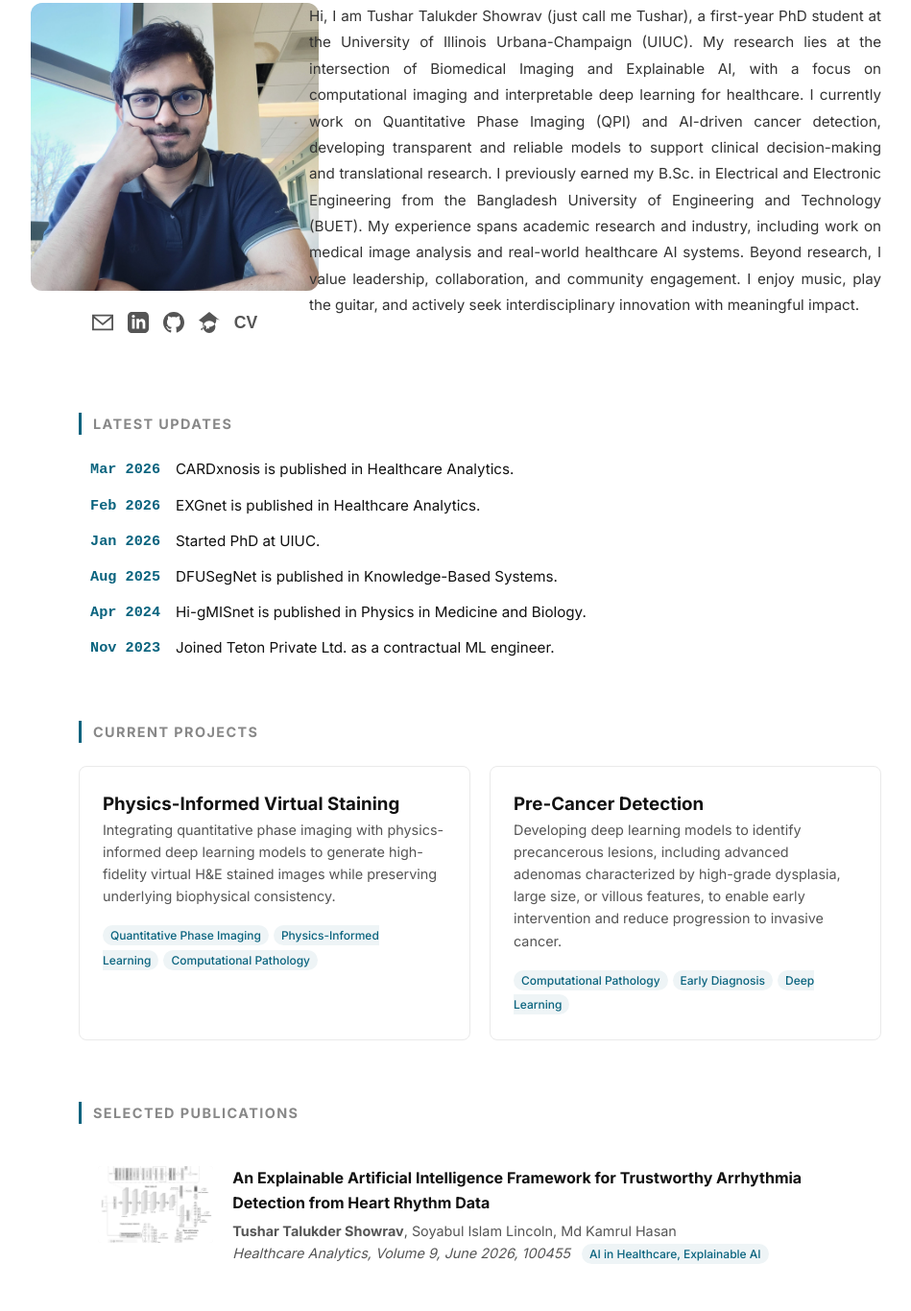
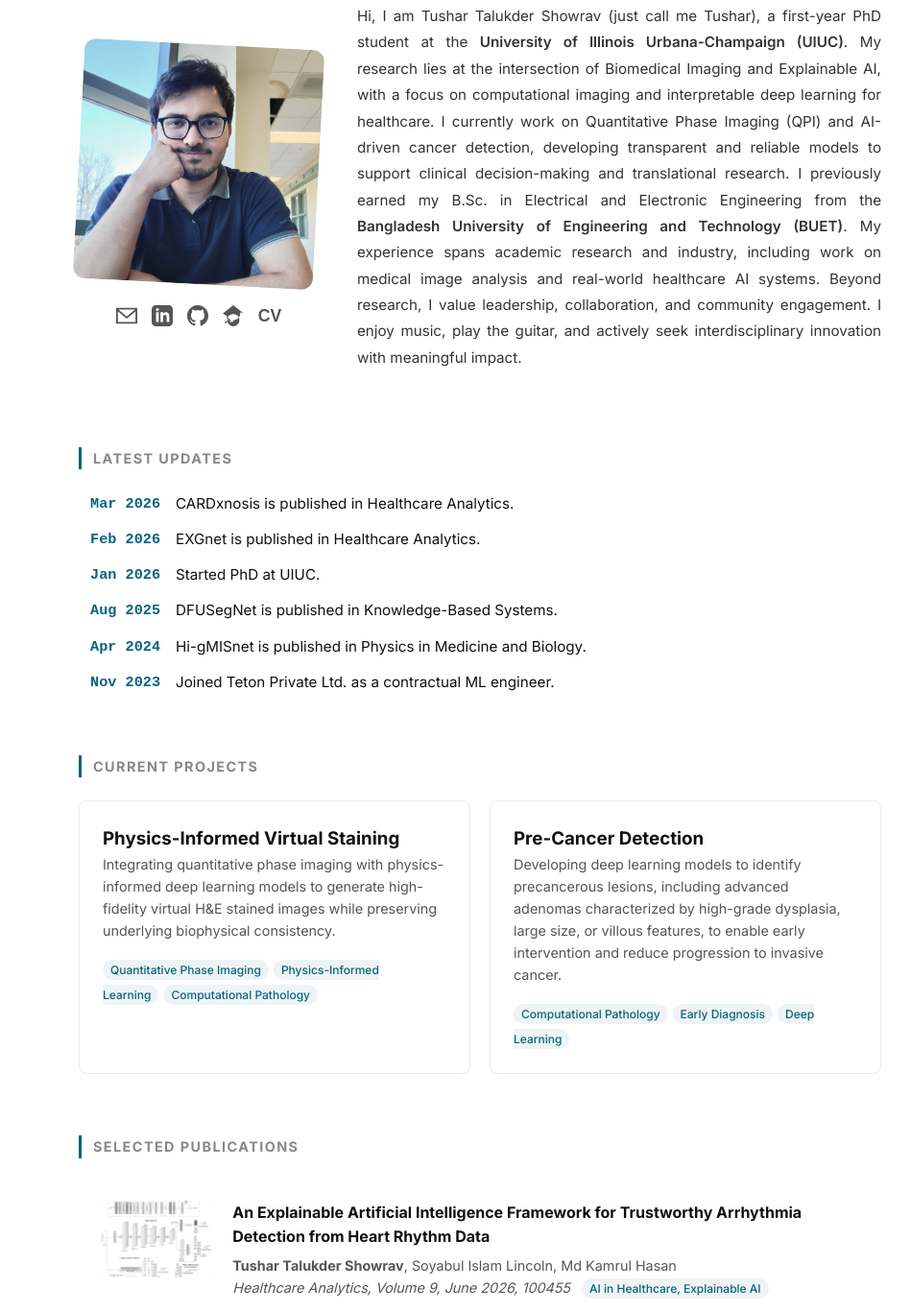
Before and after one commit to tushartalukder/tushartalukder.github.io, a plain HTML site: page index.html in a window 1280 px wide. Shown: the part 194-1560 px from the top of the page at 96% size, without its empty margins (140-1089 px from the left). Drawn offline with Linux system fonts and the light colour scheme.

Commit message:
Update index.html

```diff
--- a/index.html
+++ b/index.html
@@ -19,11 +19,23 @@
         .top-subtitle { font-size: 1.1rem; color: var(--primary); font-weight: 500; }
 
         /* 2-Column Layout for Photo & Bio */
-        .hero-container { display: grid; grid-template-columns: 200px 1fr; gap: 40px; margin-bottom: 5rem; align-items: start; }
+        /* FIXED: Set column to 250px and added align-items: center for vertical centering */
+        .hero-container { display: grid; grid-template-columns: 250px 1fr; gap: 40px; margin-bottom: 5rem; align-items: center; }
 
         /* Left: Photo & Icons */
         .hero-left { display: flex; flex-direction: column; align-items: center; }
-        .profile-photo { width: 300px; height: 300px; background-color: var(--skeleton); border-radius: 12px; overflow: hidden; }
+
+        /* FIXED: Matched size to grid (250px) and added rotational transition */
+        .profile-photo {
+            width: 250px;
+            height: 250px;
+            background-color: var(--skeleton);
+            border-radius: 12px;
+            overflow: hidden;
+            transform: rotate(3deg);
+            transition: transform 0.3s ease;
+        }
+        .profile-photo:hover { transform: rotate(0deg) scale(1.02); }
         .profile-photo img { width: 100%; height: 100%; object-fit: cover; }
 
         .action-icons { display: flex; gap: 15px; margin-top: 1.2rem; justify-content: center; align-items: center; }
@@ -37,7 +49,7 @@
         .hero-bio p { margin-bottom: 1.2rem; }
 
         /* Style the hyperlinks so they look black and bold like the image, but hover teal */
-        .hero-bio a { color: inherit; text-decoration: none; }
+        .hero-bio a { color: inherit; text-decoration: none; font-weight: 600; }
         .hero-bio a:hover { text-decoration: underline; color: var(--primary); }
 
         /* Sections */
@@ -55,11 +67,36 @@
         .project-card:hover { transform: translateY(-3px); border-color: var(--primary); }
         .tag { font-size: 0.75rem; background: #eef4f6; color: var(--primary); padding: 3px 8px; border-radius: 50px; font-weight: 500; margin-right: 5px;}
 
-        .pub-row { display: flex; gap: 20px; padding: 1.2rem; border: 1px solid transparent; border-radius: 8px; transition: all 0.2s; margin-bottom: 1rem; }
+        /* FIXED: Publications styling for larger image on hover */
+        .pub-row { display: flex; gap: 20px; padding: 1.2rem; border: 1px solid transparent; border-radius: 8px; transition: all 0.2s; margin-bottom: 1rem; position: relative; }
         .pub-row:hover { border-color: #eee; box-shadow: 0 5px 15px rgba(0,0,0,0.03); }
-        .pub-thumb { width: 120px; height: 80px; flex-shrink: 0; background: #eee; border-radius: 4px; overflow: hidden; opacity: 0.7; filter: grayscale(100%); transition: all 0.3s; }
-        .pub-thumb img { width: 100%; height: 100%; object-fit: cover; }
+
+        .pub-thumb {
+            width: 120px;
+            height: 80px;
+            flex-shrink: 0;
+            background: #eee;
+            border-radius: 4px;
+            opacity: 0.7;
+            filter: grayscale(100%);
+            transition: all 0.3s ease;
+            transform-origin: center left; /* Expands outwards to the right so it doesn't clip off screen */
+            position: relative;
+            z-index: 1;
+        }
+        .pub-thumb img { width: 100%; height: 100%; object-fit: cover; border-radius: 4px; }
+
+        /* Highlights image when hovering over the row */
         .pub-row:hover .pub-thumb { opacity: 1; filter: grayscale(0%); }
+
+        /* Enlarges image 2.5x specifically when hovering over the image itself */
+        .pub-thumb:hover {
+            transform: scale(2.5);
+            z-index: 10;
+            box-shadow: 0 10px 25px rgba(0,0,0,0.2);
+            opacity: 1 !important;
+            filter: grayscale(0%) !important;
+        }
 
         @media (max-width: 768px) {
             .hero-container { grid-template-columns: 1fr; text-align: center; }
```
